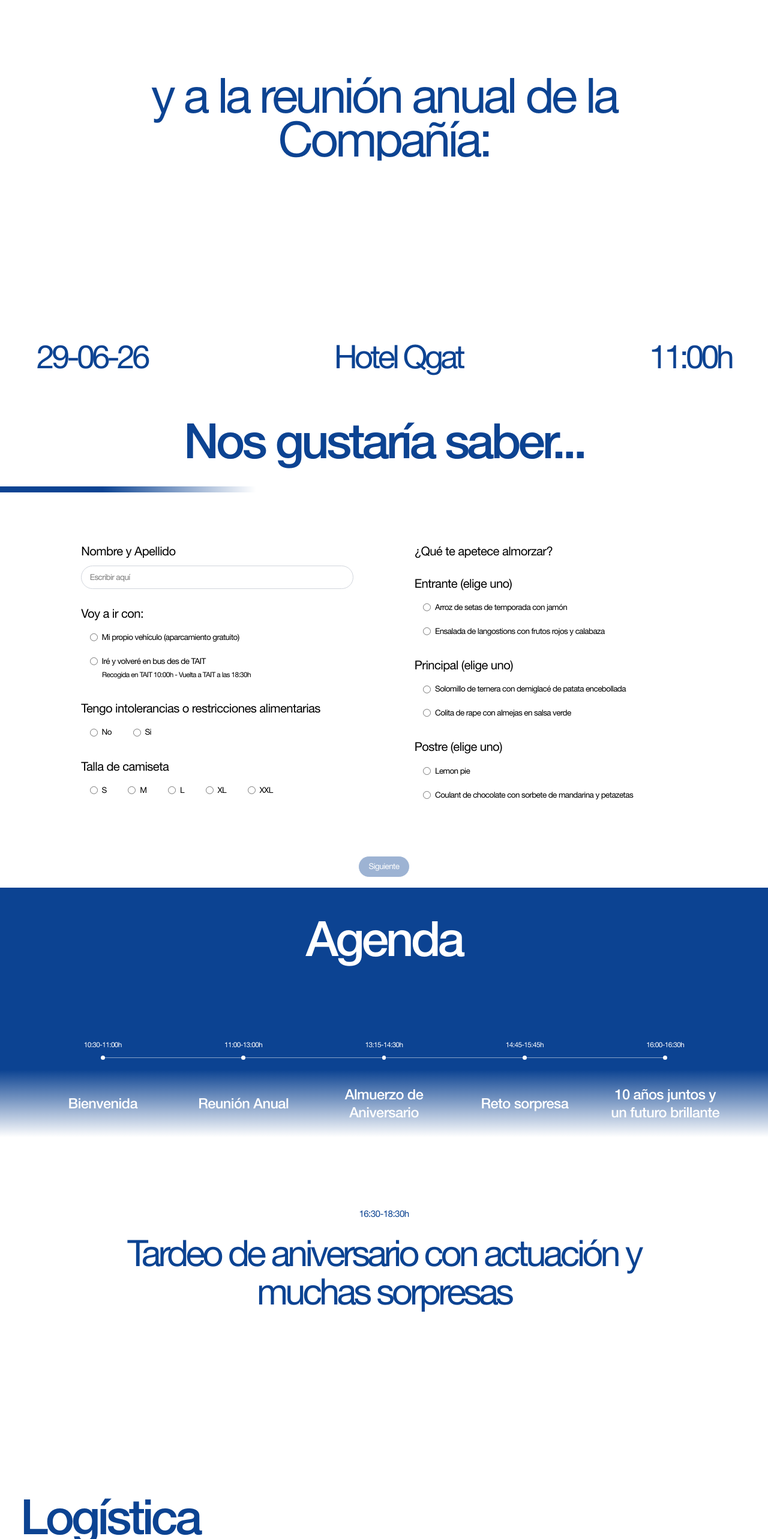
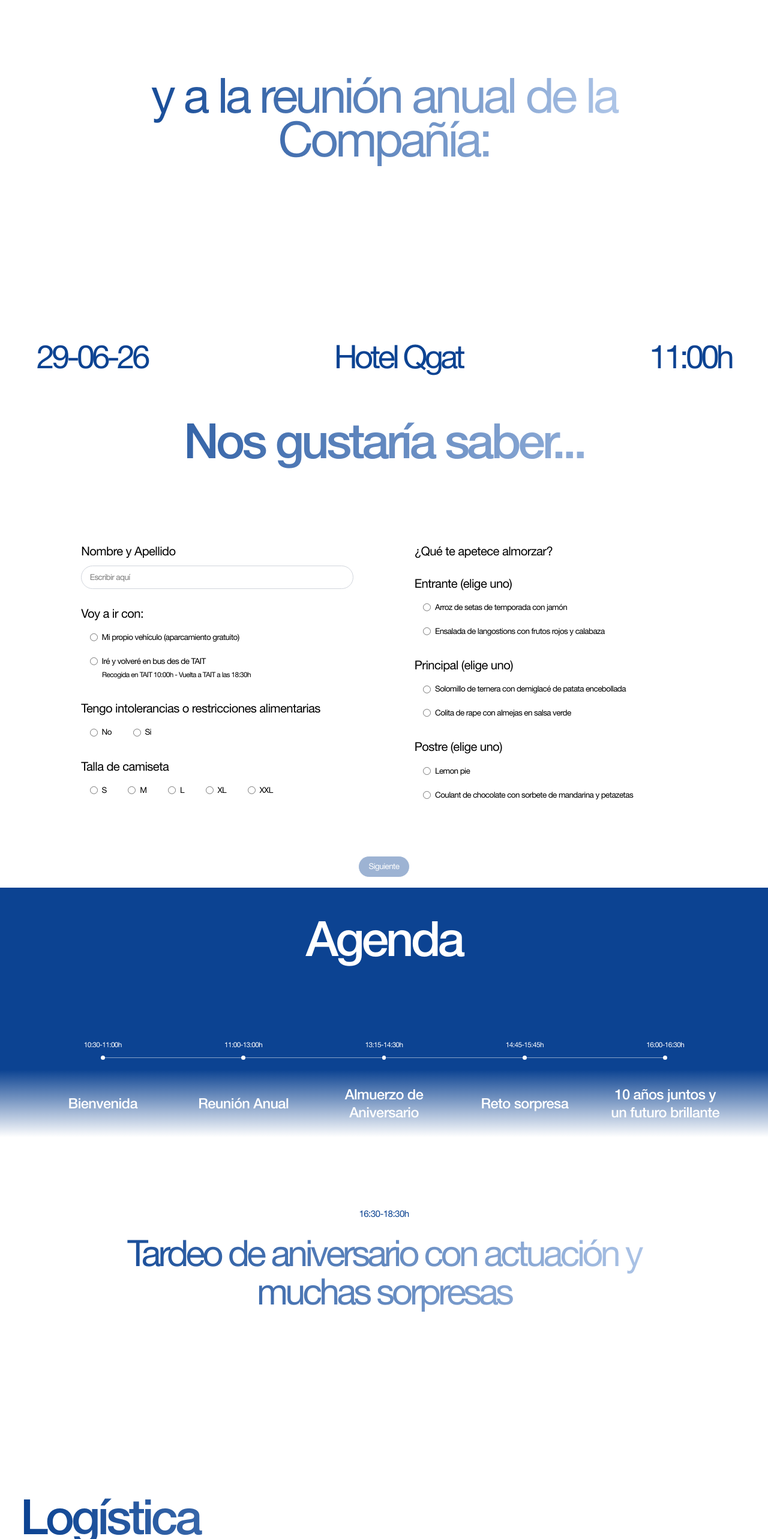
Before and after one commit to PDelos/tait-microsite, a SvelteKit app: page / in a window 1280 px wide. Shown: the part 920-3486 px from the top of the page at 60% size. Built offline with nearby package versions, Linux system fonts and the light colour scheme.

Commit message:
degradat

```diff
--- a/src/lib/components/Agenda.svelte
+++ b/src/lib/components/Agenda.svelte
@@ -178,7 +178,12 @@
 		class="@container mx-auto mb-28 flex w-[80%] shrink-0 flex-col items-center justify-center gap-8 text-center lg:mt-auto lg:mb-18"
 	>
 		<p class="hidden text-lead text-primary lg:block">{tardeoTime}</p>
-		<p class="heading pb-20 text-[12cqw] leading-[1.05] font-normal lg:pb-10 lg:text-[4.5rem]">
+		<!-- mb-0 because this one carries its own pb-20/lg:pb-10: that utility wins over
+		 the padding-block in .heading-gradient, leaving its negative bottom margin
+		 with nothing to cancel and pulling the footer up by ~0.2em. -->
+		<p
+			class="heading heading-gradient mb-0 pb-20 text-[12cqw] leading-[1.05] font-normal lg:pb-10 lg:text-[4.5rem]"
+		>
 			Tardeo de aniversario con actuación y muchas sorpresas
 		</p>
 	</div>
--- a/src/lib/components/Closing.svelte
+++ b/src/lib/components/Closing.svelte
@@ -30,7 +30,7 @@
 		data-reveal-children="closing-content"
 		class="flex flex-col gap-16 text-center"
 	>
-		<p class="heading">¡Te esperamos!</p>
+		<p class="heading heading-gradient">¡Te esperamos!</p>
 		<p class="subtitle">Muchas gracias</p>
 	</div>
 </section>
--- a/src/lib/components/Form.svelte
+++ b/src/lib/components/Form.svelte
@@ -369,7 +369,7 @@
 		<!-- Header and footer are shrink-0 and the step area scrolls between them,
 		 so the buttons keep their place no matter how tall a step gets. -->
 		<div class="flex w-full shrink-0 flex-col gap-12 text-center">
-			<h1 data-reveal="form-title" class="heading">
+			<h1 data-reveal="form-title" class="heading heading-gradient">
 				{step < steps.length ? 'Nos gustaría saber...' : '¡Enviado!'}
 			</h1>
 			<div
--- a/src/lib/components/Logistics.svelte
+++ b/src/lib/components/Logistics.svelte
@@ -75,7 +75,7 @@
 
 <section id="logistics" bind:this={section} class="justify-center p-10">
 	<div data-reveal-children="logistics-intro" class="mb-10 flex flex-col gap-8 pt-20">
-		<h2 class="heading">Logística</h2>
+		<h2 class="heading heading-gradient">Logística</h2>
 		<p class="subtitle">El 29 de septiembre de 2026</p>
 	</div>
 
--- a/src/lib/components/Opening.svelte
+++ b/src/lib/components/Opening.svelte
@@ -26,7 +26,10 @@
 		id="opening_hero"
 		class="@container flex w-[90%] flex-1 items-center justify-center text-center lg:w-[70%]"
 	>
-		<p data-reveal="opening-title" class="heading text-[12cqw] font-normal lg:text-[6rem]">
+		<p
+			data-reveal="opening-title"
+			class="heading heading-gradient text-[12cqw] font-normal lg:text-[6rem]"
+		>
 			y a la reunión anual de la Compañía:
 		</p>
 	</div>
--- a/src/routes/layout.css
+++ b/src/routes/layout.css
@@ -92,6 +92,28 @@
 		line-height: 90%;
 		letter-spacing: -0.35rem;
 		color: var(--color-primary);
+	}
+
+	/* Section headings wash from the brand blue toward a pale tint of it, never all
+	 * the way to white. 270deg puts the light end on the right. Worn alongside
+	 * .heading, and it has to sit on the element that actually holds the text:
+	 * background is not inherited but -webkit-text-fill-color is, so putting this
+	 * on a wrapper would leave every child transparent with nothing painting
+	 * through. */
+	.heading-gradient {
+		background: linear-gradient(270deg, #b9ceed 0%, var(--color-primary) 100%);
+		background-clip: text;
+		-webkit-background-clip: text;
+		-webkit-text-fill-color: transparent;
+
+		/* .heading sets line-height:90%, so glyphs spill outside the element's box —
+		 * descenders (g, p, y) below it, accents above. background-clip:text only
+		 * paints inside the background box, so those parts come out blank and the
+		 * letters look sliced. The padding grows the paint area; the negative margin
+		 * takes the same amount back out of the layout, so nothing moves. em units
+		 * keep it proportional across the very different heading sizes. */
+		padding-block: 0.2em;
+		margin-block: -0.2em;
 	}
 
 	/* Body text under a .heading. */
```
